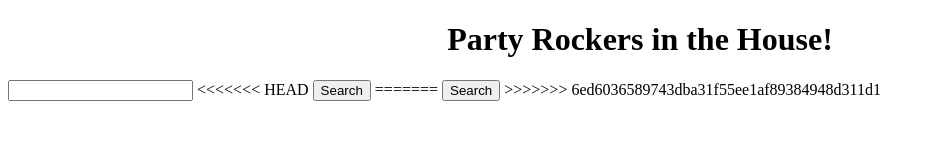
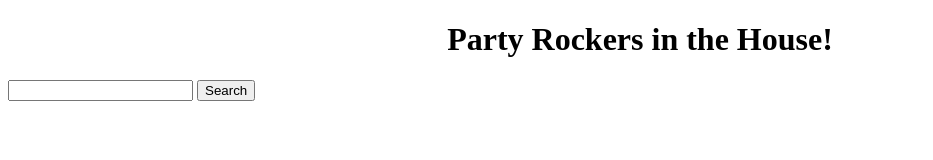
Before and after one commit to floretdemola/brewsome-weather, a plain HTML site: page index.html in a window 1280 px wide. Shown: the whole page, without its empty margins (0-933 px from the left). Drawn offline with Linux system fonts and the light colour scheme.

Commit message:
fixed api

```diff
--- a/assets/script.js
+++ b/assets/script.js
@@ -14,3 +14,5 @@ function getApi() {
       //Loop over the data to generate a table, each table row will have a link to the repo url
     });
   };
+
+  Button.addEventListener('click', getApi);
--- a/index.html
+++ b/index.html
@@ -15,11 +15,7 @@
     </header>
     <div>
         <input id="textbox" type="text">
-<<<<<<< HEAD
         <button id="button">Search</button>
-=======
-        <button>Search</button>
->>>>>>> 6ed6036589743dba31f55ee1af89384948d311d1
     </div>
 
 
```
